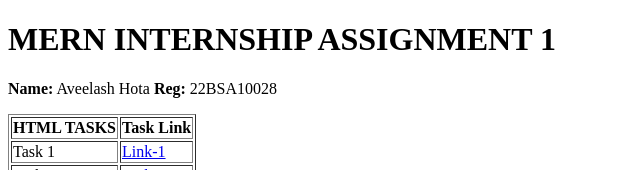
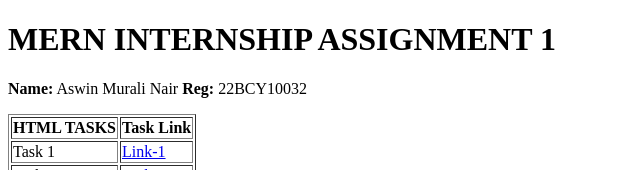
Before and after one commit to Aswinmuralinair/Assignment-1, a plain HTML site: page index.html in a window 1280 px wide. Shown: the top 170 px of the page, without its empty margins (0-640 px from the left). Drawn offline with Linux system fonts and the light colour scheme.

Commit message:
Update index.html

```diff
--- a/index.html
+++ b/index.html
@@ -7,7 +7,7 @@
   </head>
   <body>
     <h1>MERN INTERNSHIP ASSIGNMENT 1</h1>
-    <p><b>Name:</b> Aveelash Hota <b>Reg:</b> 22BSA10028</p>
+    <p><b>Name:</b> Aswin Murali Nair <b>Reg:</b> 22BCY10032 </p>
     <table border="1">
       <tr>
         <th>HTML TASKS</th>
```
